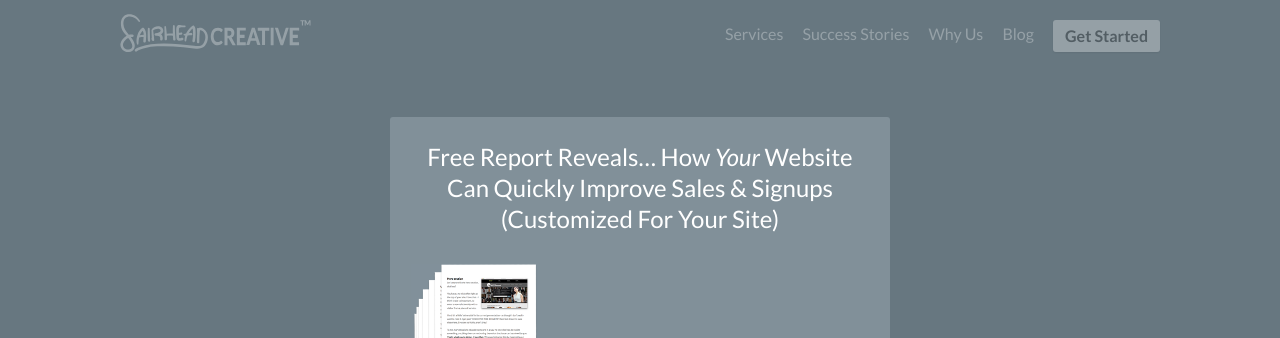
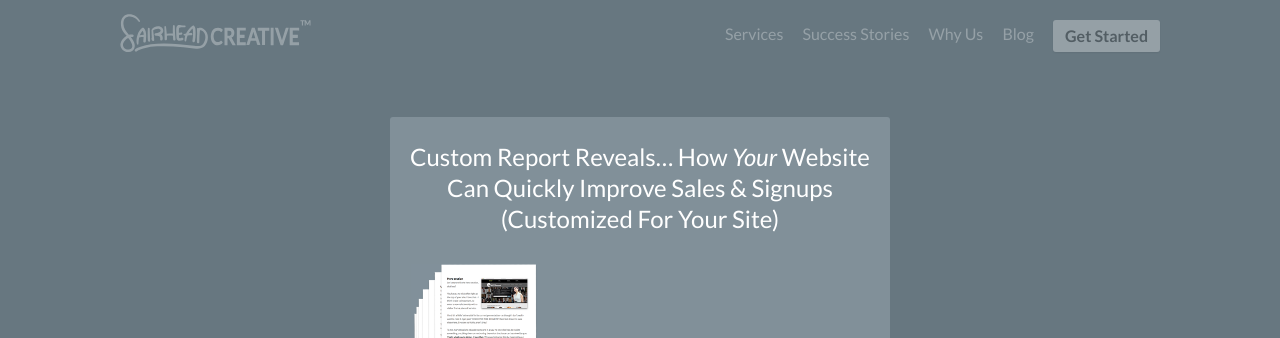
Before and after one commit to fairheadcreative/fairheadcreative, a Jekyll site: the page built from start.html, in a window 1280 px wide. Shown: the top 338 px of the page. Built offline with Jekyll 4.4.1, drawn with Linux system fonts in a browser that asks for light colours; Markdown is read by kramdown in place of the engine named in the settings; a script that is not in the unit is left out.

Commit message:
Update Start page to AC

```diff
--- a/css/screen.scss
+++ b/css/screen.scss
@@ -1518,7 +1518,8 @@
 
 ._form_26,
 ._form_28,
-._form_30 {
+._form_30,
+._form_32 {
   padding: 0 1.5em;
   margin: 0;
   width: 100%;
@@ -1559,3 +1560,15 @@
 
 ._form_28 ._submit,
 ._form_30 ._submit { margin-top: .75em; }
+._form_32 { padding: 0 0 1em 0; }
+
+@include media($medium-screen) {
+  ._form_32 { padding: 0 1em 2em 0; }
+
+  .start .start-box > div {
+    max-width: 300px;
+    margin-top: 13px;
+    width: 100%;
+    text-align: left;
+  }
+}
--- a/excited.html
+++ b/excited.html
@@ -39,5 +39,3 @@
     </div>
   </a>
 </section>
-
-<img moz-do-not-send="true" src='http://link.fairheadcreative.com/qI3v'>
--- a/js/components/home.js
+++ b/js/components/home.js
@@ -1,3 +1,3 @@
 $(function() {
-  $('._form_26 style, ._form_28 style, ._form_30 style').remove();
+  $('._form_26 style, ._form_28 style, ._form_30 style, ._form_32 style').remove();
 });
--- a/js/production.js
+++ b/js/production.js
@@ -2901,5 +2901,5 @@
 });
 
 $(function() {
-  $('._form_26 style, ._form_28 style, ._form_30 style').remove();
+  $('._form_26 style, ._form_28 style, ._form_30 style, ._form_32 style').remove();
 });
--- a/start.html
+++ b/start.html
@@ -8,9 +8,9 @@
   <h1 class="splash__title hide">More Sales &rarr; More Impact</h1>
 
     <div class="start-box">
-      <p class="splash__lead" style="font-size: 1.5em; line-height: 1.3; font-weight: 500; margin-bottom: .4em;">Free Report Reveals… How <em>Your</em> Website Can Quickly Improve Sales &amp; Signups (Customized For Your Site)</p>
+      <p class="splash__lead" style="font-size: 1.5em; line-height: 1.3; font-weight: 500; margin-bottom: .4em;">Custom Report Reveals… How <em>Your</em> Website Can Quickly Improve Sales &amp; Signups (Customized For Your Site)</p>
       <img src="/images/start-pdf.png" alt="">
-      <script type="text/javascript" src="http://app.fairheadcreative.com/?q=forms/getForm&i=116266&type=portable"></script>
+      <div class="_form_32"></div><script src="https://fairhead.activehosted.com/f/embed.php?id=32" type="text/javascript" charset="utf-8"></script>
     </div>
 
     <blockquote><p>I totally agree with EVERYTHING in my review. I want a whole new redo.</p> <cite>Jamie Masters, Business Coach<br><a href="https://s3-us-west-2.amazonaws.com/fairheadcreative/start-sample-jamiemasters.pdf" rel="nofollow" target="_blank">Sample Jamie’s Report &raquo;</a></cite></blockquote>
```
Also changed, not shown: js/production.min.js.
